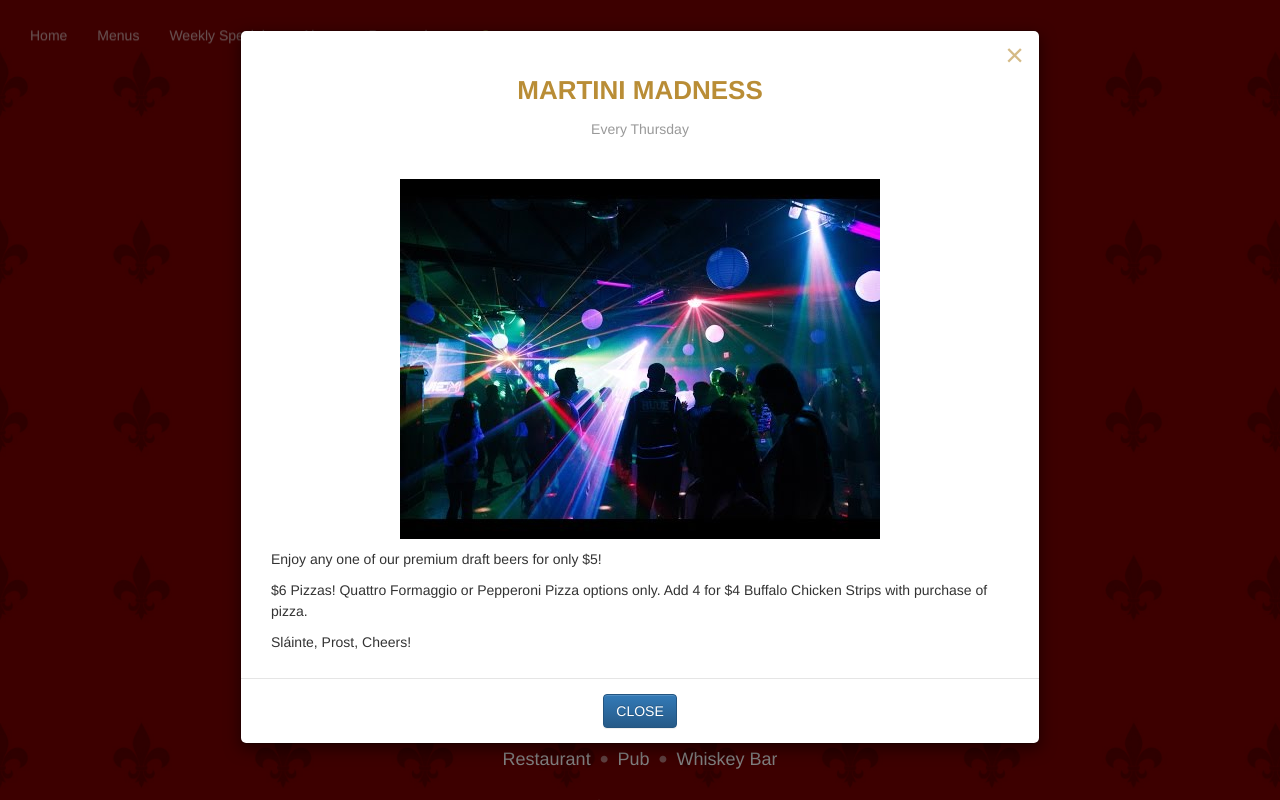
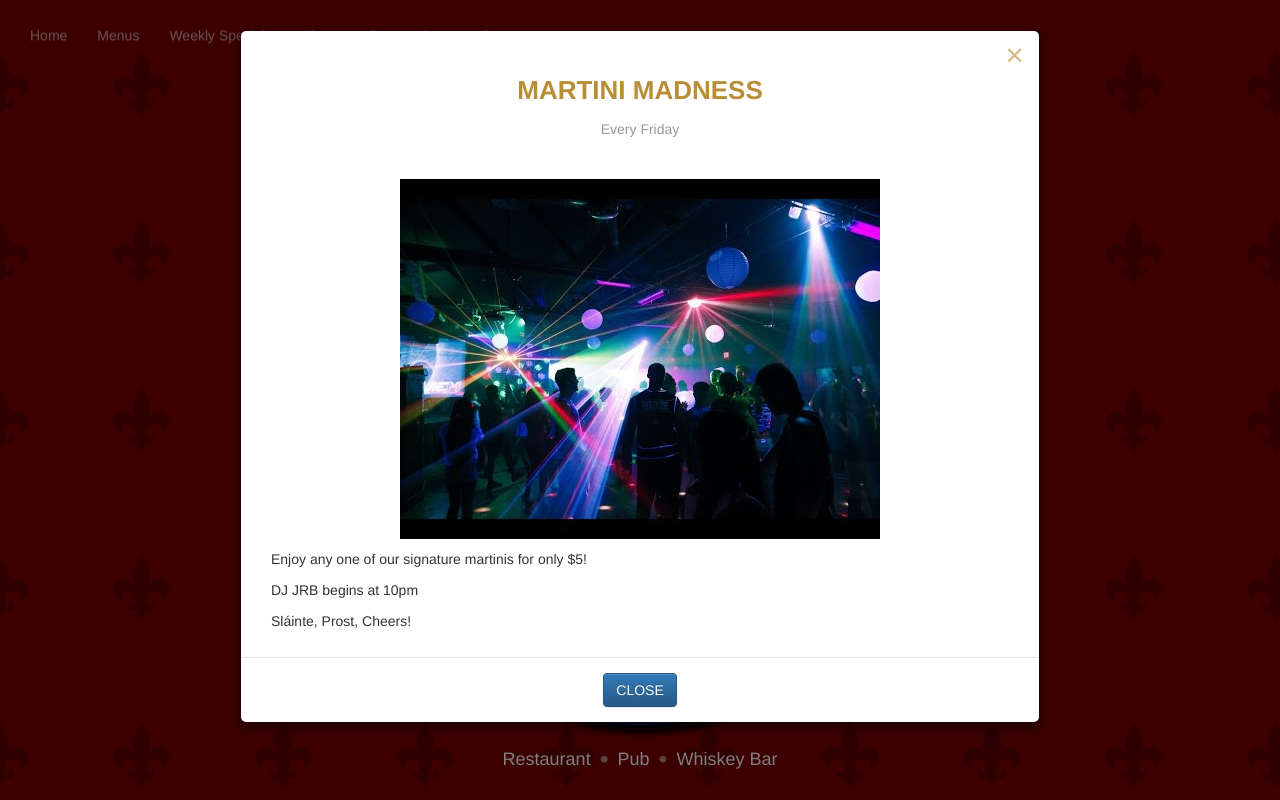
Before and after one commit to wandrews1/parklanetavern, a Flask app: page / in a window 1280 px wide, after a click that opens the changed part. Run offline with Flask 2, Linux system fonts and the light colour scheme; some libraries are stand-ins or nearby versions.

Commit message:
C15: Updated the menus again p3

```diff
--- a/templates/index.html
+++ b/templates/index.html
@@ -810,14 +810,14 @@
                 <div class="modal-header">
                     <button type="button" class="close" data-dismiss="modal" aria-label="Close"><span aria-hidden="true">&times;</span></button>
                     <h4 class="modal-title text-center" id="fridayModalLabel">MARTINI MADNESS</h4>
-                    <div class="meta text-center">Every Thursday</div>
+                    <div class="meta text-center">Every Friday</div>
                 </div><!--//modal-header-->
 
                 <div class="modal-body">
                     <div class="post">
                         <p><center><img class="img-responsive" src="static/images/dj.jpg" alt="" /></center></p>
-                        <p>Enjoy any one of our premium draft beers for only $5!</p>
-                        <p>$6 Pizzas! Quattro Formaggio or Pepperoni Pizza options only. Add 4 for $4 Buffalo Chicken Strips with purchase of pizza.</p>
+                        <p>Enjoy any one of our signature martinis for only $5!</p>
+                        <p>DJ JRB begins at 10pm</p>
                         <p>Sláinte, Prost, Cheers!</p>
                     </div>
                 </div><!--//modal-body-->
```
